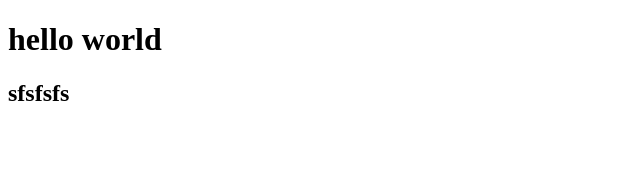
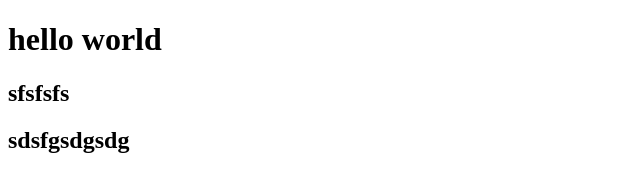
Before and after one commit to zhuantou574/testDemo, a plain HTML site: page index.html in a window 1280 px wide. Shown: the whole page, without its empty margins (0-640 px from the left). Drawn offline with Linux system fonts and the light colour scheme.

Commit message:
这是第三次提交，修改了index.html

```diff
--- a/index.html
+++ b/index.html
@@ -8,5 +8,6 @@
 <body>
     <h1>hello world</h1>
     <h2>sfsfsfs</h2>
+    <h2>sdsfgsdgsdg</h2>
 </body>
 </html>
```
